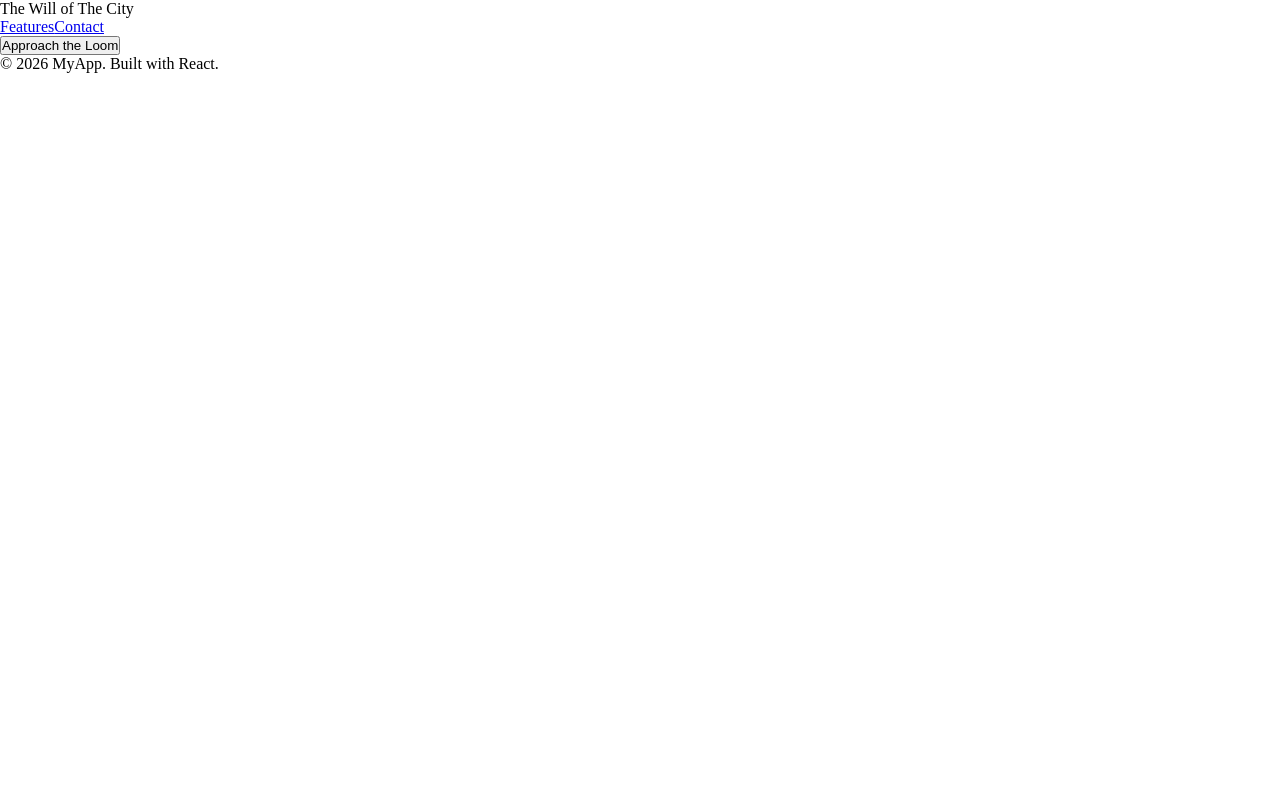
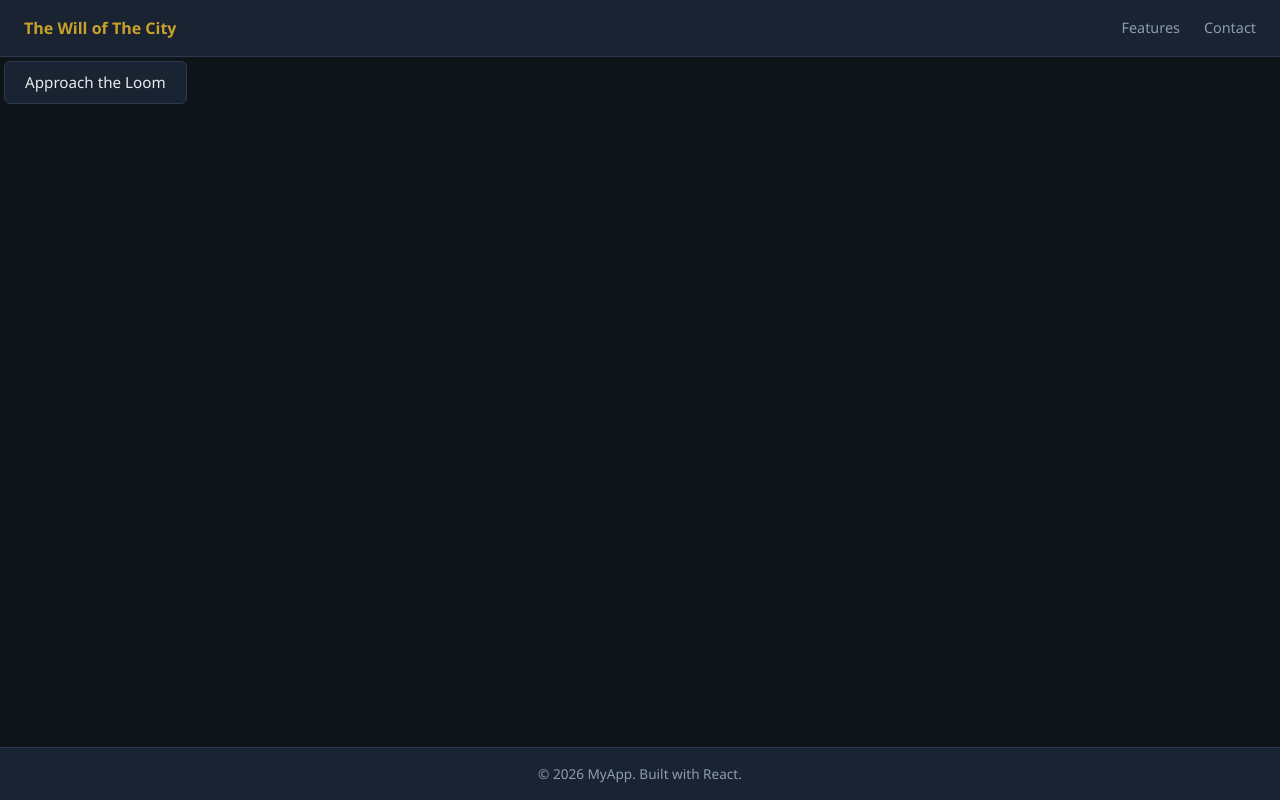
Before and after one commit to Neapolicy/The-Loom, a React (Create React App) app: page / in a window 1280 px wide. Built offline with nearby package versions, Linux system fonts and the light colour scheme; no server answers.

Commit message:
boilerplate css added

```diff
--- a/src/index.jsx
+++ b/src/index.jsx
@@ -2,6 +2,7 @@ import React from "react";
 import ReactDOM from "react-dom/client";
 import App from "./App.jsx";
 import "./globals.css";
+import "./styles.css";
 
 const root = ReactDOM.createRoot(document.getElementById("root"));
 root.render(<App />);
--- /dev/null
+++ b/src/styles.css
@@ -0,0 +1,114 @@
+/* The Loom — base styles */
+
+:root {
+  --color-bg: #0f1419;
+  --color-surface: #1a2332;
+  --color-border: #2d3a4f;
+  --color-text: #e8eaed;
+  --color-muted: #8b9cb3;
+  --color-accent: #c9a227;
+  --color-pass: #3d7a5c;
+  --color-fail: #8b3a3a;
+  --font-sans: "Segoe UI", system-ui, -apple-system, sans-serif;
+  --font-mono: "Consolas", "Courier New", monospace;
+  --radius: 6px;
+}
+
+body {
+  font-family: var(--font-sans);
+  background-color: var(--color-bg);
+  color: var(--color-text);
+  line-height: 1.5;
+  min-height: 100vh;
+}
+
+#root > div {
+  display: flex;
+  flex-direction: column;
+  min-height: 100vh;
+}
+
+/* Navbar */
+nav {
+  display: flex;
+  align-items: center;
+  justify-content: space-between;
+  padding: 1rem 1.5rem;
+  background-color: var(--color-surface);
+  border-bottom: 1px solid var(--color-border);
+}
+
+nav span {
+  font-weight: 600;
+  color: var(--color-accent);
+}
+
+nav div {
+  display: flex;
+  gap: 1.5rem;
+}
+
+nav a {
+  color: var(--color-muted);
+  text-decoration: none;
+  font-size: 0.9rem;
+}
+
+nav a:hover {
+  color: var(--color-text);
+}
+
+/* Headings */
+h2 {
+  font-size: 1.5rem;
+  font-weight: 600;
+  margin-bottom: 1.5rem;
+  color: var(--color-accent);
+  text-align: center;
+}
+
+/* Buttons */
+button {
+  font-family: inherit;
+  font-size: 0.95rem;
+  padding: 0.65rem 1.25rem;
+  margin: 0.25rem;
+  border: 1px solid var(--color-border);
+  border-radius: var(--radius);
+  background-color: var(--color-surface);
+  color: var(--color-text);
+  cursor: pointer;
+}
+
+button:hover:not(:disabled) {
+  background-color: var(--color-border);
+}
+
+button:disabled {
+  opacity: 0.5;
+  cursor: not-allowed;
+}
+
+button.pass {
+  background-color: var(--color-pass);
+  border-color: var(--color-pass);
+}
+
+button.fail {
+  background-color: var(--color-fail);
+  border-color: var(--color-fail);
+}
+
+/* Footer */
+footer {
+  margin-top: auto;
+  padding: 1rem 1.5rem;
+  text-align: center;
+  background-color: var(--color-surface);
+  border-top: 1px solid var(--color-border);
+}
+
+footer p {
+  font-size: 0.85rem;
+  color: var(--color-muted);
+}
```
